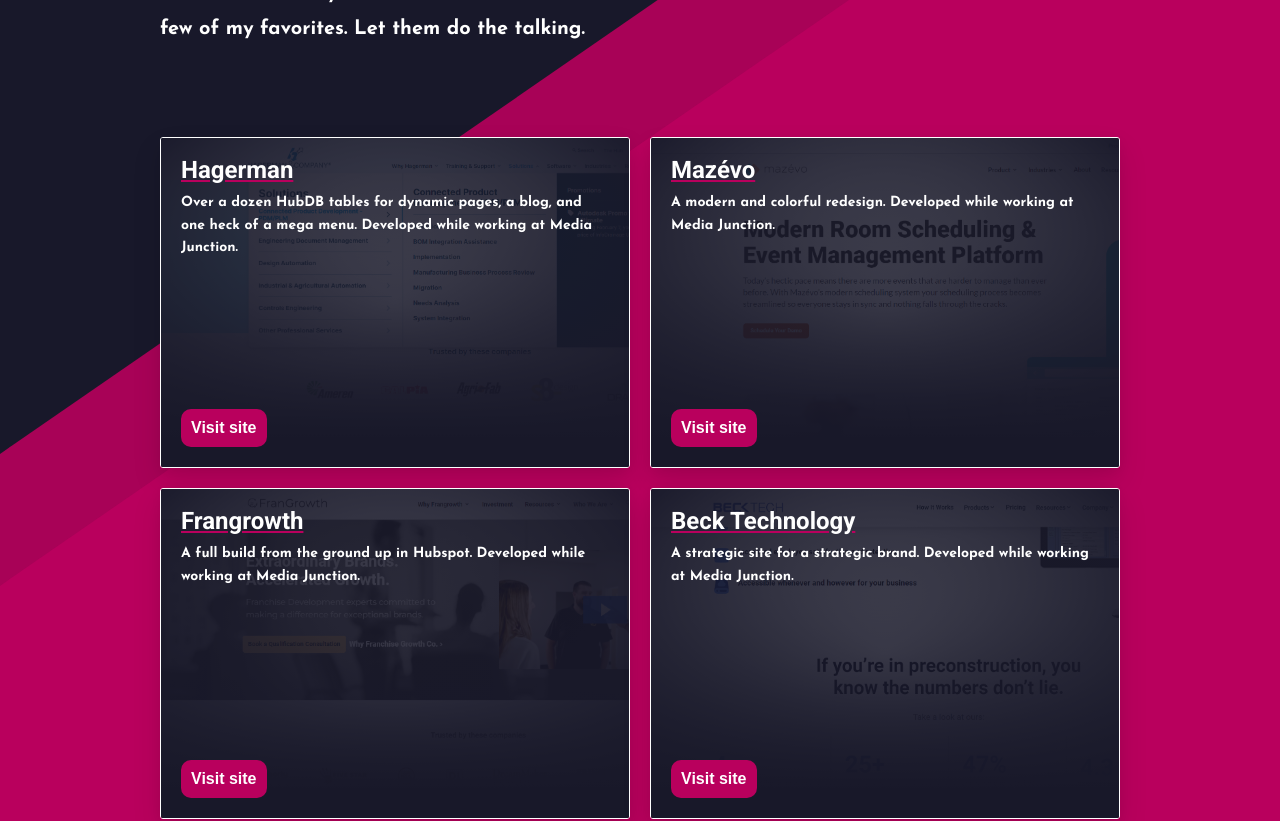
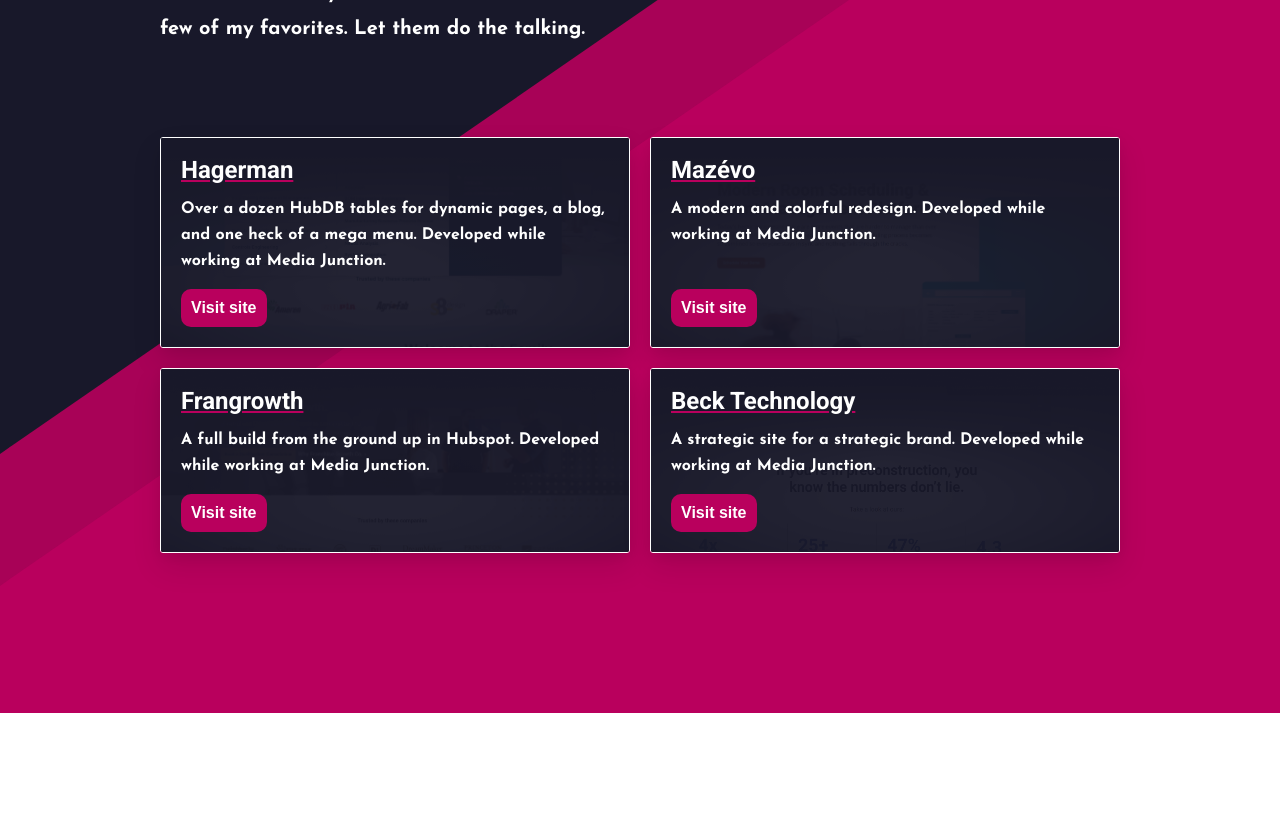
Before and after one commit to DillonKyleDev/PortfolioV3, a React (Create React App) app: page / in a window 1280 px wide. Shown: the part 3940-4761 px from the top of the page. Built offline with nearby package versions, Linux system fonts and the light colour scheme.

Commit message:
Fixed multi-column and removed old portfolio link

```diff
--- a/src/Components/MultiColumn/_multi-column.scss
+++ b/src/Components/MultiColumn/_multi-column.scss
@@ -1,7 +1,6 @@
 @import '../Global/_variables.scss';
 
 .multi-column {
-  height: 100%;
   display: flex;
   flex-wrap: wrap;
   width: calc(100% + 20px);
@@ -163,7 +162,7 @@
 .project-card {
   border: solid 1px white;
   position: relative;
-  padding-bottom: 70%;
+  padding: 20px;
   background-color: transparent;
   border-radius: 3px;
   overflow: hidden;
@@ -177,7 +176,15 @@
     transform: translateY(-5px);
 
     .project-card__image-glare {
-      opacity: 0.5;
+      opacity: 0;
+    }
+
+    .project-card__image-overlay {
+      opacity: 0.8;
+    }
+
+    .project-card__description {
+      opacity: 0;
     }
 
     .menu-button {
@@ -203,7 +210,9 @@
     img {
       border-radius: 5px;
       overflow: hidden;
+      width: 100%;
       height: 100%;
+      object-fit: cover;
     }
   }
 
@@ -215,13 +224,14 @@
     left: 0;
     right: 0;
     background-color: $secondary;
-    transition: opacity 0.3s;
-    opacity: 0.7;
+    transition: opacity 0.2s;
+    opacity: 0.9;
   }
 
   &__image-overlay {
     overflow: hidden;
     position: absolute;
+    transform: rotate(180deg);
     top: 0;
     bottom: 0;
     left: 0;
@@ -232,25 +242,24 @@
   }
 
   &__text {
-    position: absolute;
-    top: 0;
-    bottom: 0;
-    left: 0;
-    right: 0;
-    padding: $padding--xxs;
+    position: relative;
     color: white;
     display: flex;
     flex-direction: column;
     justify-content: space-between;
+    height: 100%;
   }
 
   &__title {
-    margin-bottom: $padding--xxxs;
+    margin-bottom: 15px;
     text-decoration: underline $primary;
   }
 
   &__description {
     margin-bottom: 0;
-    font-size: 14px;
+    font-size: 16px;
+    margin-bottom: 15px;
+    opacity: 1;
+    transition: opacity 0.25s;
   }
 }
--- a/src/Components/Project/_project.scss
+++ b/src/Components/Project/_project.scss
@@ -158,7 +158,6 @@
       align-items: flex-start;
       justify-content: flex-end;
     }
-
   }
 
 
```
